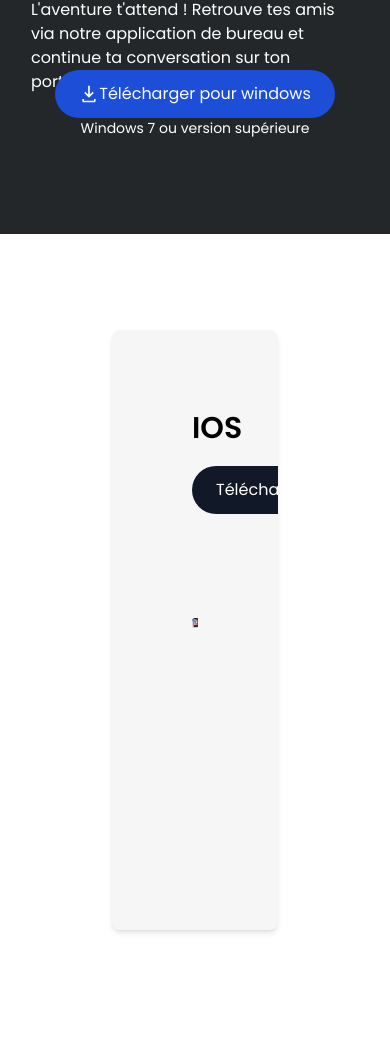
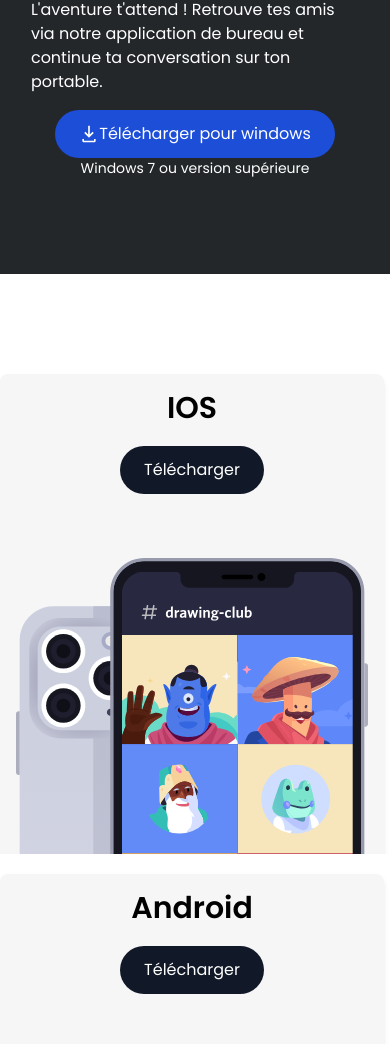
Before and after one commit to NimajSarrazin/discord-app, a React (Create React App) app: page /download in a window 390 px wide. Shown: the part 459-1503 px from the top of the page. Built offline with nearby package versions, Linux system fonts and the light colour scheme.

Commit message:
download responsive done

```diff
--- a/src/components/cards/CardDownloadPage.js
+++ b/src/components/cards/CardDownloadPage.js
@@ -13,7 +13,7 @@ export default function CardDownloadPage() {
           content="L'aventure t'attend ! Retrouve tes amis via notre application de bureau et continue ta conversation sur ton portable."
           direction="md:flex-row-reverse"
         />
-        <div className="flex flex-col  items-center justify-center   md:ml-24 md:flex-col md:space-x-3  md:justify-start xl:flex-row xl:ml-96  lg:justify-start relative -top-20 lg:ml-80">
+        <div className="flex flex-col items-center justify-center mt-24  md:ml-24 md:flex-col md:space-x-3  md:justify-start xl:flex-row xl:pl-96  lg:justify-start relative -top-20 ">
           <BtnPrimary color="bg-blue-700" />
           <div className="">
             <p className="text-sm"> Windows 7 ou version supérieure</p>
--- a/src/components/cards/carddownload/CardDownload.js
+++ b/src/components/cards/carddownload/CardDownload.js
@@ -4,7 +4,7 @@ import { DataDownload } from "../../../data/DataDownload";
 
 export default function CardDownload() {
   return (
-    <div class="py-24 px-28 gap-x-10 text-black flex flex-col gap-y-64 lg:px-20 lg:gap-x-10 lg:gap-y-10 md:grid grid-cols-2 grid-rows-[150px] 2xl:grid-row-[300px] ">
+    <div class="py-20 gap-x-10 text-black flex flex-col lg:px-20 lg:gap-x-10 lg:gap-y-10 md:grid grid-cols-2 grid-rows-[150px] 2xl:grid-row-[300px] ">
       {DataDownload.map((data) => (
         <div class={data.containerClass}>
           <CardGrid
--- a/src/components/cards/carddownload/CardGrid.js
+++ b/src/components/cards/carddownload/CardGrid.js
@@ -3,11 +3,13 @@ import BtnSecondary from "../../btn/BtnSecondary";
 import { Fade } from "react-reveal";
 export default function CardGrid({ url_img, title, content }) {
   return (
-    <div>
-      <Fade bottom>
-        <div className="bg-[#F6F6F6] text-black rounded-lg shadow-md p-20 overflow-hidden text-center h-[600px] sm:max-w-sm sm:m-auto md:max-w-full lg:max-w-full xl:max-w-xl 2xl:max-w-3xl">
-          <p className="text-3xl md:text-xl font-semibold mb-5">{title}</p>
-          <span className="flex pb-10 text-white">
+    <div className="mt-5">
+      <Fade>
+        <div className="bg-[#F6F6F6] text-black rounded-lg shadow-md overflow-hidden max-w-sm  p-4 md:max-w-none">
+          <p className="text-3xl text-center md:text-xl font-semibold mb-5">
+            {title}
+          </p>
+          <span className="flex text-white items-center justify-center md:pb-10">
             <BtnSecondary color="bg-gray-900" content="Télécharger" />
           </span>
           <img
--- a/src/data/DataDownload.js
+++ b/src/data/DataDownload.js
@@ -7,14 +7,15 @@ export const DataDownload = [
     id: 1,
     title: "IOS",
     url_img: "svg2.svg",
-    containerClass: " md:col-start-1 col-end-2 row-start-1 row-end-2",
+    containerClass:
+      "h-[500px] gap-y-5 md:h-[600px] overflow-hidden md:col-start-1 col-end-2 row-start-1 row-end-2",
   },
   {
     id: 2,
     title: "Android",
     url_img: "svg3.svg",
     containerClass:
-      "lg:col-start-2 col-end-2 row-start-2 row-end-2 md:col-start-2 col-end-2 row-start-2 row-end-2",
+      "h-[500px] gap-y-5 md:h-[600px] overflow-hidden lg:col-start-2 col-end-2 row-start-2 row-end-2 md:col-start-2 col-end-2 row-start-2 row-end-2",
   },
   {
     id: 3,
@@ -22,14 +23,14 @@ export const DataDownload = [
     url_img: "svg5.svg",
     className: `${styleClasse}`,
     containerClass:
-      "lg:col-start-1 col-end-2 row-start-3 row-end-4 md:col-start-1 col-end-2 row-start-3 row-end-4 relative -mt-48",
+      "h-[500px] gap-y-5 md:h-[600px] overflow-hidden lg:col-start-1 col-end-2 row-start-3 row-end-4 md:col-start-1 col-end-2 row-start-3 row-end-4 relative -mt-48",
   },
   {
     id: 4,
     title: "Mac",
     url_img: "svg6.svg",
     containerClass:
-      " lg:col-start-2 col-end-3 row-start-4 row-end-5 md:col-start-2 col-end-3 row-start-4 row-end-5 relative -mt-48 2xl:-mt-96",
+      "h-[500px] gap-y-5 md:h-[600px] overflow-hidden lg:col-start-2 col-end-3 row-start-4 row-end-5 md:col-start-2 col-end-3 row-start-4 row-end-5 relative -mt-48 2xl:-mt-96",
   },
   {
     id: 5,
@@ -37,6 +38,6 @@ export const DataDownload = [
     content:
       "Essaie notre version bêta publique et teste de nouvelles fonctionnalités avant leur lancement.",
     containerClass:
-      "lg:col-start-1 col-end-2 row-start-5 row-end-5 md:lg:col-start-1 col-end-2 row-start-5 row-end-5 relative -mt-48 ",
+      "h-[500px] gap-y-5 md:h-[600px] overflow-hidden lg:col-start-1 col-end-2 row-start-5 row-end-5 md:lg:col-start-1 col-end-2 row-start-5 row-end-5 relative -mt-48 ",
   },
 ];
```
